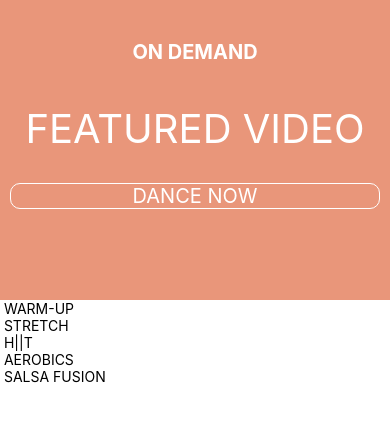
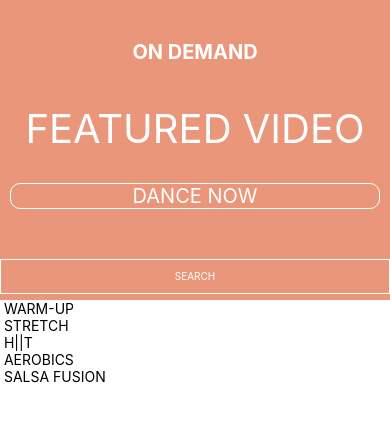
Before and after one commit to zalwata/HeatDance_demoReplication, a React Native app: screen / in a window 390 px wide. Shown: the top 422 px of the page. Built offline with nearby package versions, Linux system fonts and the light colour scheme.

Commit message:
header searchBtn IP_require search icon

```diff
--- a/components/header.js
+++ b/components/header.js
@@ -11,6 +11,10 @@ export default function Header() {
                 <Text style={styles.subTitleBtn}>DANCE NOW</Text>
              </TouchableOpacity>
             </View>
+            <TouchableOpacity>
+                <Text style={styles.searchBtn}>SEARCH</Text>
+             </TouchableOpacity>
+
     </View>
   );
 }
@@ -45,4 +49,14 @@ const styles = StyleSheet.create({
     borderRadius: 10,
     fontSize: 20
   },
+  searchBtn: {
+    color: '#fff',
+    textAlign: 'center',
+    padding: 10,
+    marginTop: 40,
+    borderWidth: 1,
+    borderColor: '#fff',
+    fontSize: 10,
+    height: 35
+  },
 });
```
